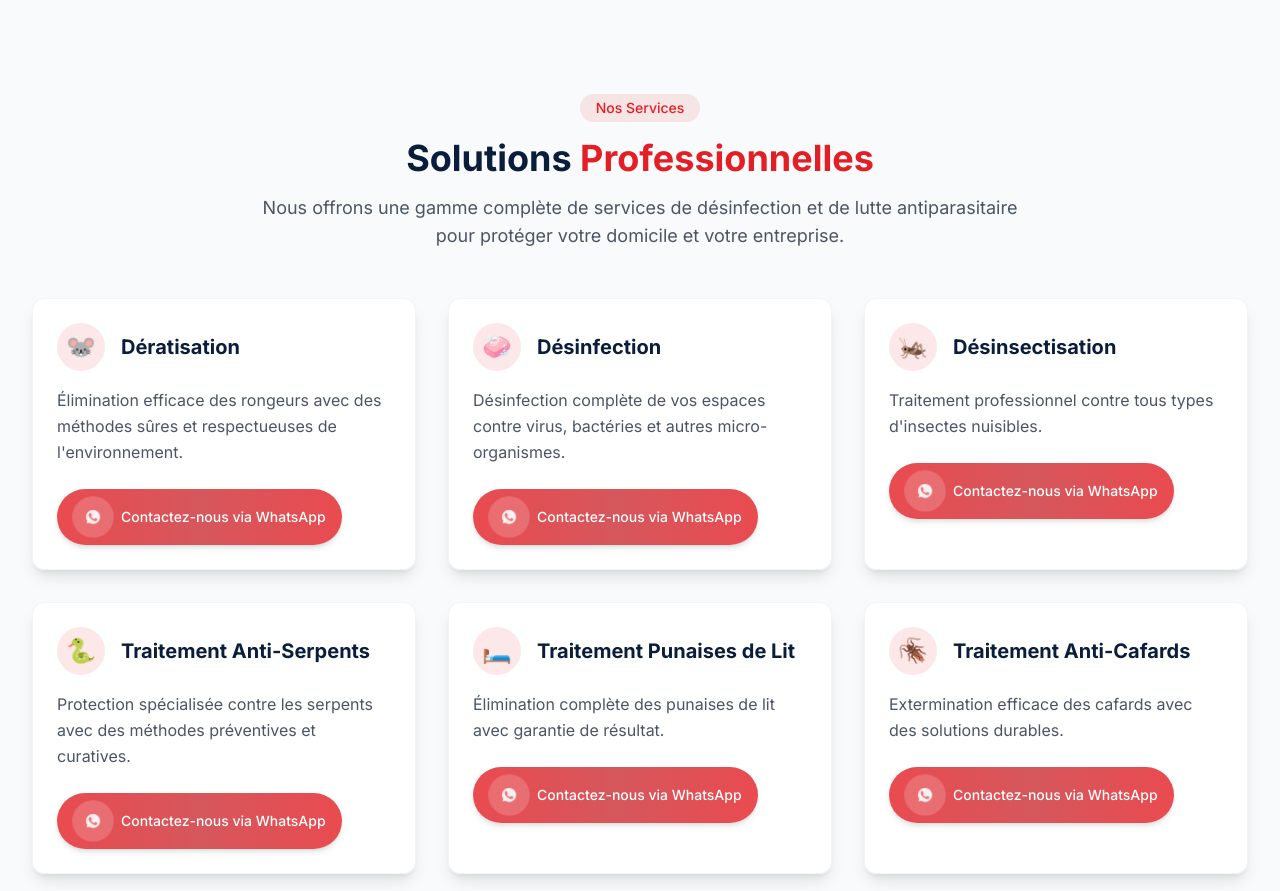
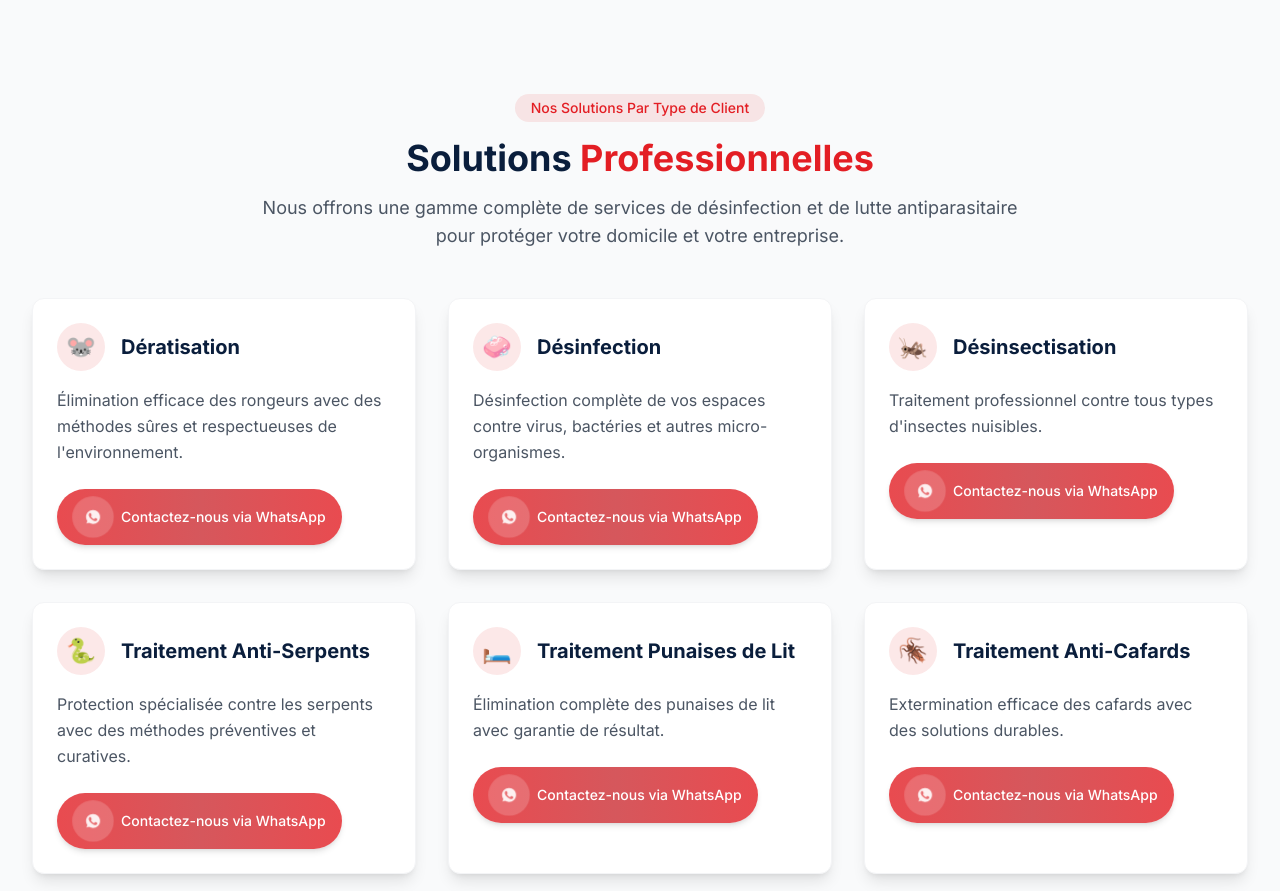
Before and after one commit to mons-debug/scs, a Next.js app: page / in a window 1280 px wide. Shown: the part 818-1709 px from the top of the page. Built offline with nearby package versions, Linux system fonts and the light colour scheme.

Commit message:
🏷️ Update home page services section title to match services page - Changed 'Nos Services' to 'Nos Solutions Par Type de Client'

```diff
--- a/app/components/Services.tsx
+++ b/app/components/Services.tsx
@@ -81,7 +81,7 @@ const Services = () => {
           className="text-center mb-12"
         >
           <span className="inline-block px-4 py-1 mb-4 bg-[#E31E24]/10 dark:bg-[#E31E24]/20 text-[#E31E24] text-sm font-medium rounded-full">
-            Nos Services
+            Nos Solutions Par Type de Client
           </span>
           <h2 className="text-3xl md:text-4xl font-bold text-[#0A1E3C] dark:text-white mb-4">
             Solutions <span className="text-[#E31E24]">Professionnelles</span>
```
